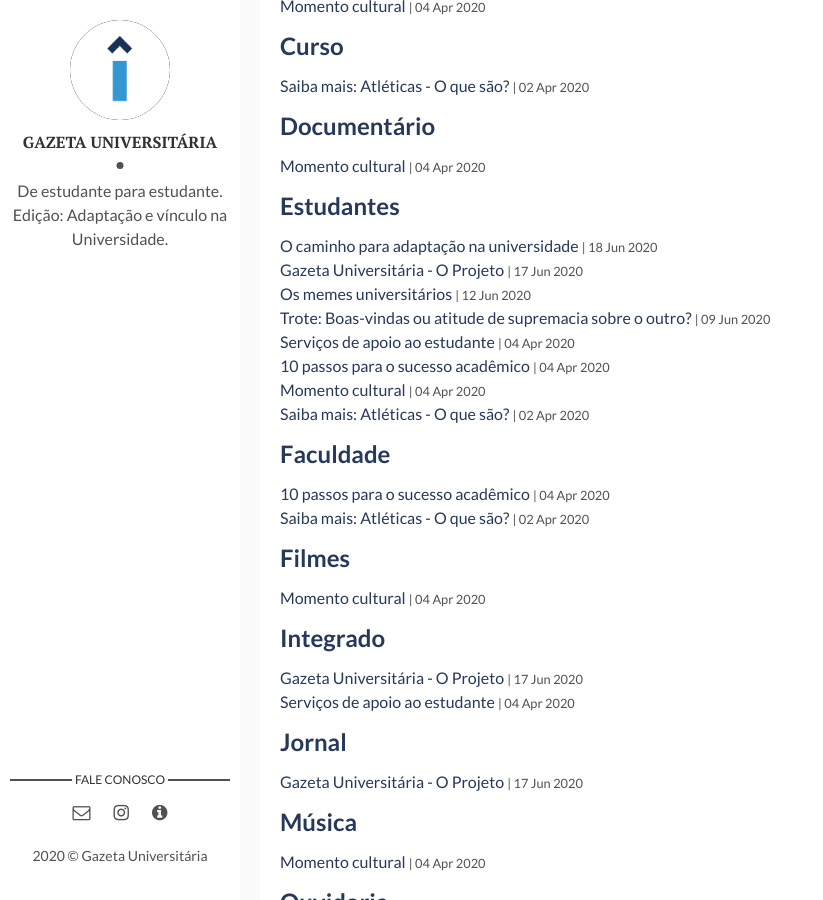
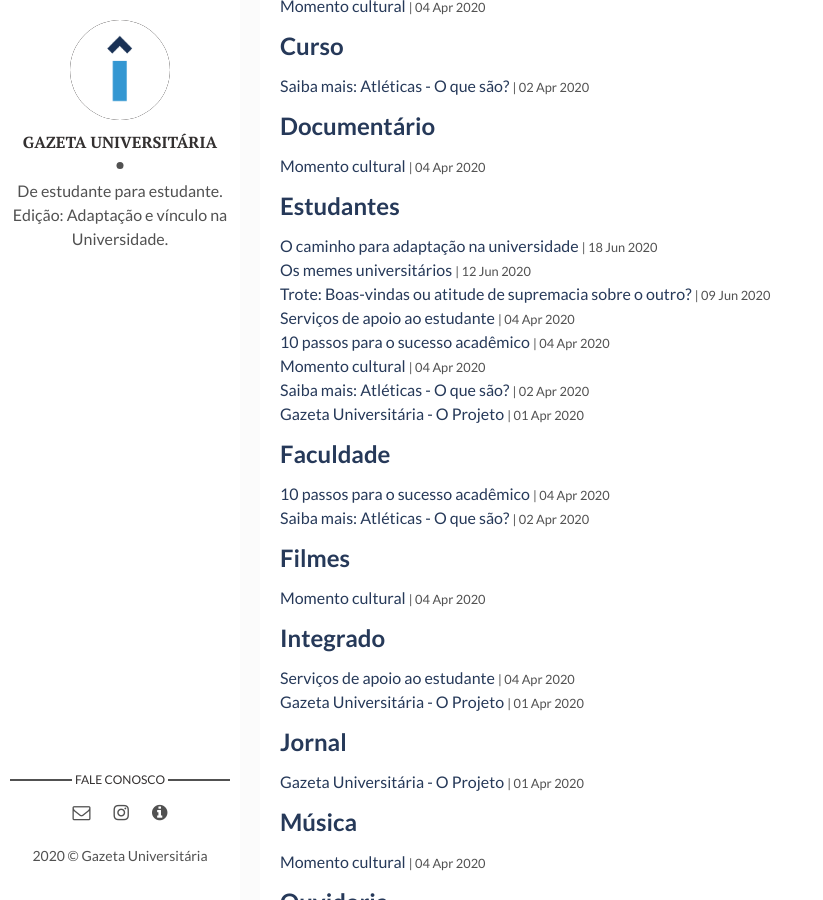
Before and after one commit to gazetauniversitaria/gazetauniversitaria.github.io, a Jekyll site: the page built from tags.html, in a window 1280 px wide and 900 px high, scrolled down 941 px. Shown: the whole window, without its empty margins (0-823 px from the left). Built offline with Jekyll 4.4.1, drawn with Linux system fonts in a browser that asks for light colours.

Commit message:
Update and rename 2020-06-17-apresentacao.markdown to 2020-04-01-apresentacao.markdown

```diff
--- a/_posts/2020-06-17-apresentacao.markdown
+++ b/_posts/2020-04-01-apresentacao.markdown
@@ -1,7 +1,7 @@
 ---
 layout: post
 title: Gazeta Universitária - O Projeto
-date: 2020-06-17 18:00:00 +0300
+date: 2020-04-01 18:00:00 +0300
 description: Ao projeto de jornal online; Gazeta Universitária
 img: apresentacao/capa.jpg
 tags: [Integrado, Jornal, Estudantes] # add tag
```
